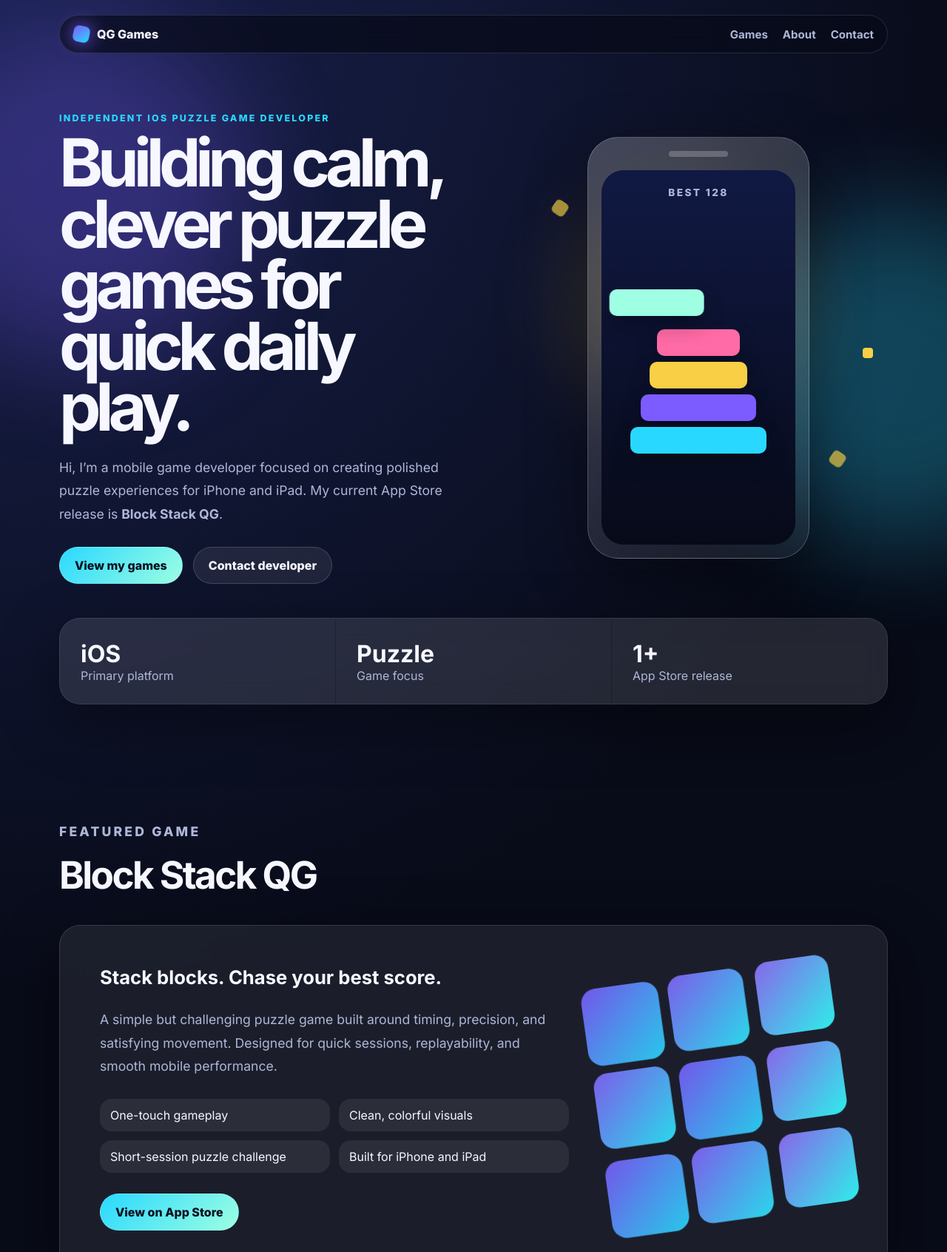
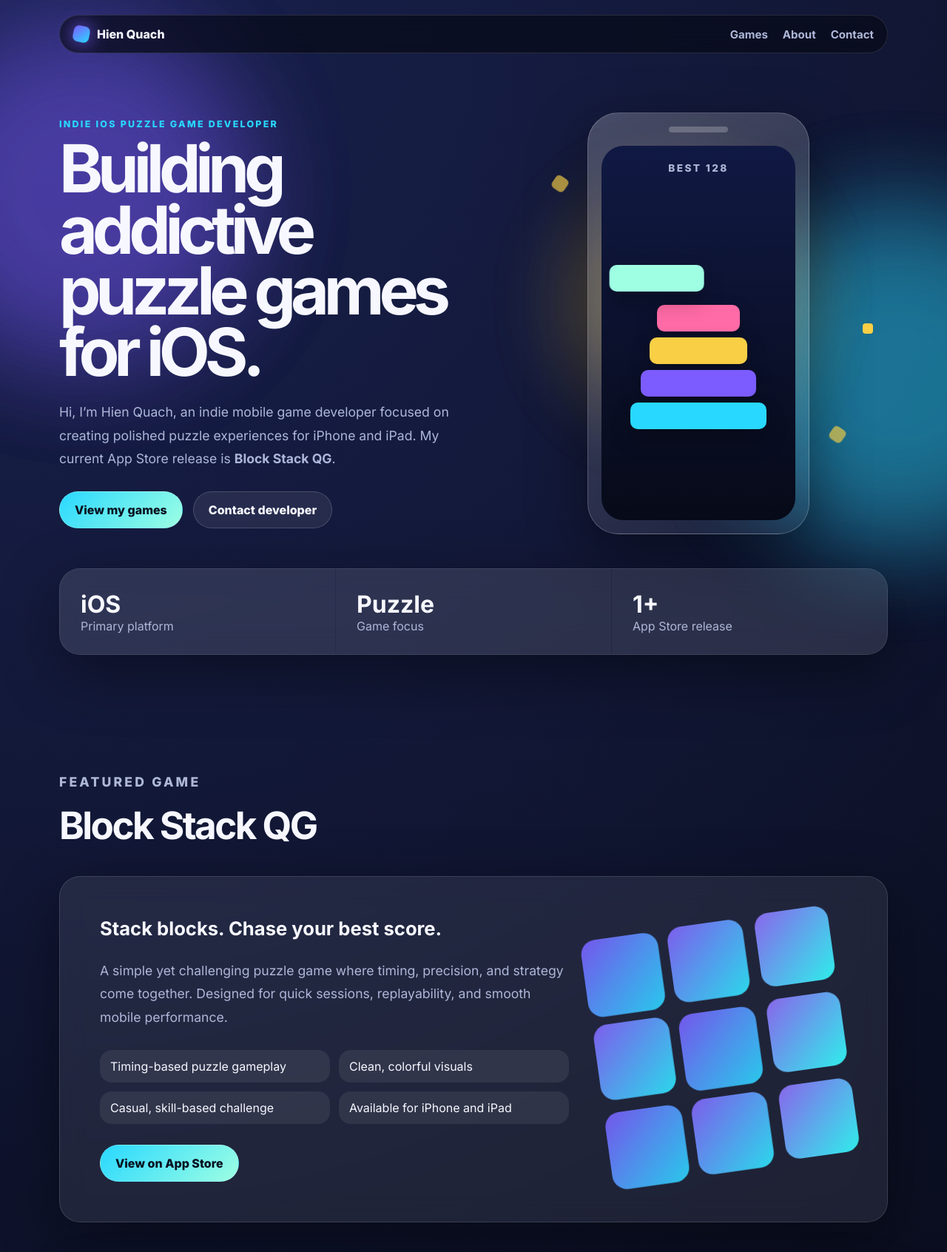
Before and after one commit to hienquachngoc07-sketch/hienquachngoc07-sketch.github.io, a plain HTML site: page index.html in a window 1280 px wide. Shown: the top 1692 px of the page at 74% size. Drawn offline with Linux system fonts and the light colour scheme.

Commit message:
Update index.html

```diff
--- a/index.html
+++ b/index.html
@@ -10,7 +10,136 @@
   <link href="https://fonts.googleapis.com/css2?family=Inter:wght@400;500;700;800&display=swap" rel="stylesheet">
   <link rel="stylesheet" href="style.css" />
 </head>
+<body><!DOCTYPE html>
+<html lang="en">
+<head>
+  <meta charset="UTF-8" />
+  <meta name="viewport" content="width=device-width, initial-scale=1.0" />
+  <meta name="description" content="Hien Quach is an independent iOS puzzle game developer building Block Stack QG and future mobile puzzle games." />
+  <title>Hien Quach | Indie iOS Puzzle Game Developer</title>
+  <link rel="preconnect" href="https://fonts.googleapis.com">
+  <link rel="preconnect" href="https://fonts.gstatic.com" crossorigin>
+  <link href="https://fonts.googleapis.com/css2?family=Inter:wght@400;500;700;800&display=swap" rel="stylesheet">
+  <link rel="stylesheet" href="style.css" />
+</head>
 <body>
+  <div class="background-orbs" aria-hidden="true">
+    <span></span><span></span><span></span>
+  </div>
+
+  <header class="site-header">
+    <a class="brand" href="#top" aria-label="QG Games home">
+      <span class="brand-cube"></span>
+      <span>Hien Quach</span>
+    </a>
+    <nav>
+      <a href="#games">Games</a>
+      <a href="#about">About</a>
+      <a href="#contact">Contact</a>
+    </nav>
+  </header>
+
+  <main id="top">
+    <section class="hero reveal">
+      <div class="hero-copy">
+        <p class="eyebrow">Indie iOS Puzzle Game Developer</p>
+        <h1>Building addictive puzzle games for iOS.</h1>
+        <p class="hero-text">
+          Hi, I’m Hien Quach, an indie mobile game developer focused on creating polished puzzle experiences for iPhone and iPad. My current App Store release is <strong>Block Stack QG</strong>.
+        </p>
+        <div class="hero-actions">
+          <a class="button primary" href="#games">View my games</a>
+          <a class="button ghost" href="mailto:hienquach.2708@icloud.com">Contact developer</a>
+        </div>
+      </div>
+
+      <div class="game-visual" aria-label="Animated block stacking illustration">
+        <div class="phone">
+          <div class="phone-top"></div>
+          <div class="game-screen">
+            <div class="score">BEST 128</div>
+            <div class="stack">
+              <span class="block b1"></span>
+              <span class="block b2"></span>
+              <span class="block b3"></span>
+              <span class="block b4"></span>
+              <span class="block moving"></span>
+            </div>
+          </div>
+        </div>
+        <div class="spark s1"></div>
+        <div class="spark s2"></div>
+        <div class="spark s3"></div>
+      </div>
+    </section>
+
+    <section class="stats reveal" aria-label="Developer highlights">
+      <article><strong>iOS</strong><span>Primary platform</span></article>
+      <article><strong>Puzzle</strong><span>Game focus</span></article>
+      <article><strong>1+</strong><span>App Store release</span></article>
+    </section>
+
+    <section id="games" class="section reveal">
+      <div class="section-heading">
+        <p class="eyebrow">Featured game</p>
+        <h2>Block Stack QG</h2>
+      </div>
+      <div class="game-card">
+        <div>
+          <h3>Stack blocks. Chase your best score.</h3>
+          <p>
+            A simple yet challenging puzzle game where timing, precision, and strategy come together. Designed for quick sessions, replayability, and smooth mobile performance.
+          </p>
+          <ul class="feature-list">
+            <li>Timing-based puzzle gameplay</li>
+            <li>Clean, colorful visuals</li>
+            <li>Casual, skill-based challenge</li>
+            <li>Available for iPhone and iPad</li>
+          </ul>
+          <a class="button primary" href="https://apps.apple.com/us/app/block-stack-qg/id6776344934" target="_blank" rel="noreferrer">View on App Store</a>
+        </div>
+        <div class="tile-grid" aria-hidden="true">
+          <span></span><span></span><span></span><span></span><span></span><span></span><span></span><span></span><span></span>
+        </div>
+      </div>
+    </section>
+
+    <section id="about" class="section split reveal">
+      <div class="section-heading">
+        <p class="eyebrow">About</p>
+        <h2>Focused on puzzle games with polished feel.</h2>
+      </div>
+      <p>
+        I enjoy building games that are simple to learn, responsive to play, and satisfying to improve at. I am currently focused on puzzle games, mobile game design, iOS publishing, and growing Block Stack QG while preparing future projects.
+      </p>
+    </section>
+
+    <section id="contact" class="section contact reveal">
+      <div class="section-heading">
+        <p class="eyebrow">Contact</p>
+        <h2>Get in touch</h2>
+      </div>
+      <div class="contact-grid">
+        <a href="mailto:hienquachngoc07@gmail.com">
+          <span>GitHub / Website email</span>
+          <strong>hienquachngoc07@gmail.com</strong>
+        </a>
+        <a href="mailto:hienquach.2708@icloud.com">
+          <span>Apple Developer email</span>
+          <strong>hienquach.2708@icloud.com</strong>
+        </a>
+      </div>
+    </section>
+  </main>
+
+  <footer>
+    <p>© <span id="year"></span> Hien Quach / QG Games. Built for GitHub Pages.</p>
+  </footer>
+
+  <script src="script.js"></script>
+</body>
+</html>
+
   <div class="background-orbs" aria-hidden="true">
     <span></span><span></span><span></span>
   </div>
```
